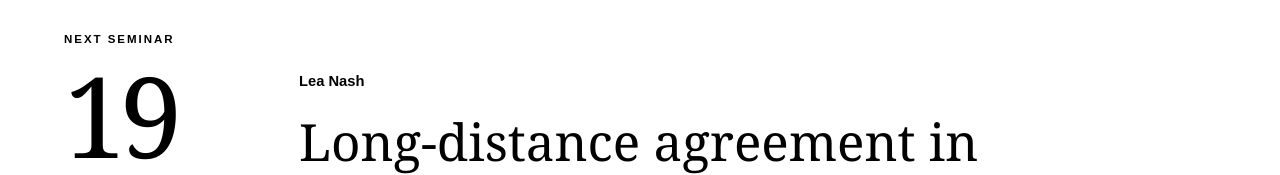
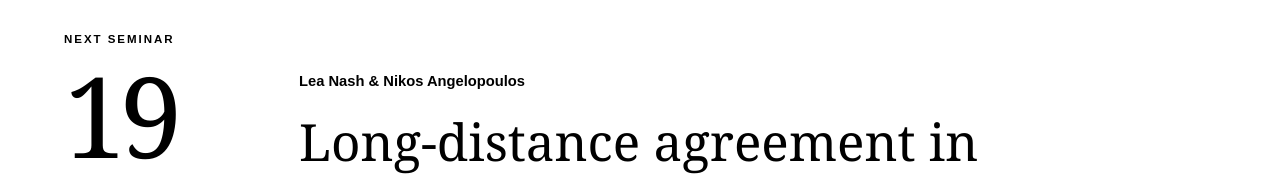
Before and after one commit to dattero68-cloud/Parisyntax, a plain HTML site: page index.html in a window 1280 px wide. Shown: the part 742-917 px from the top of the page. Drawn offline with Linux system fonts and the light colour scheme.

Commit message:
Add Nikos Angelopoulos as a speaker

```diff
--- a/index.html
+++ b/index.html
@@ -118,7 +118,7 @@
       <div class="next-info">
 
         <p class="speakers">
-          Lea Nash
+          Lea Nash & Nikos Angelopoulos
         </p>
 
         <h2>
```
